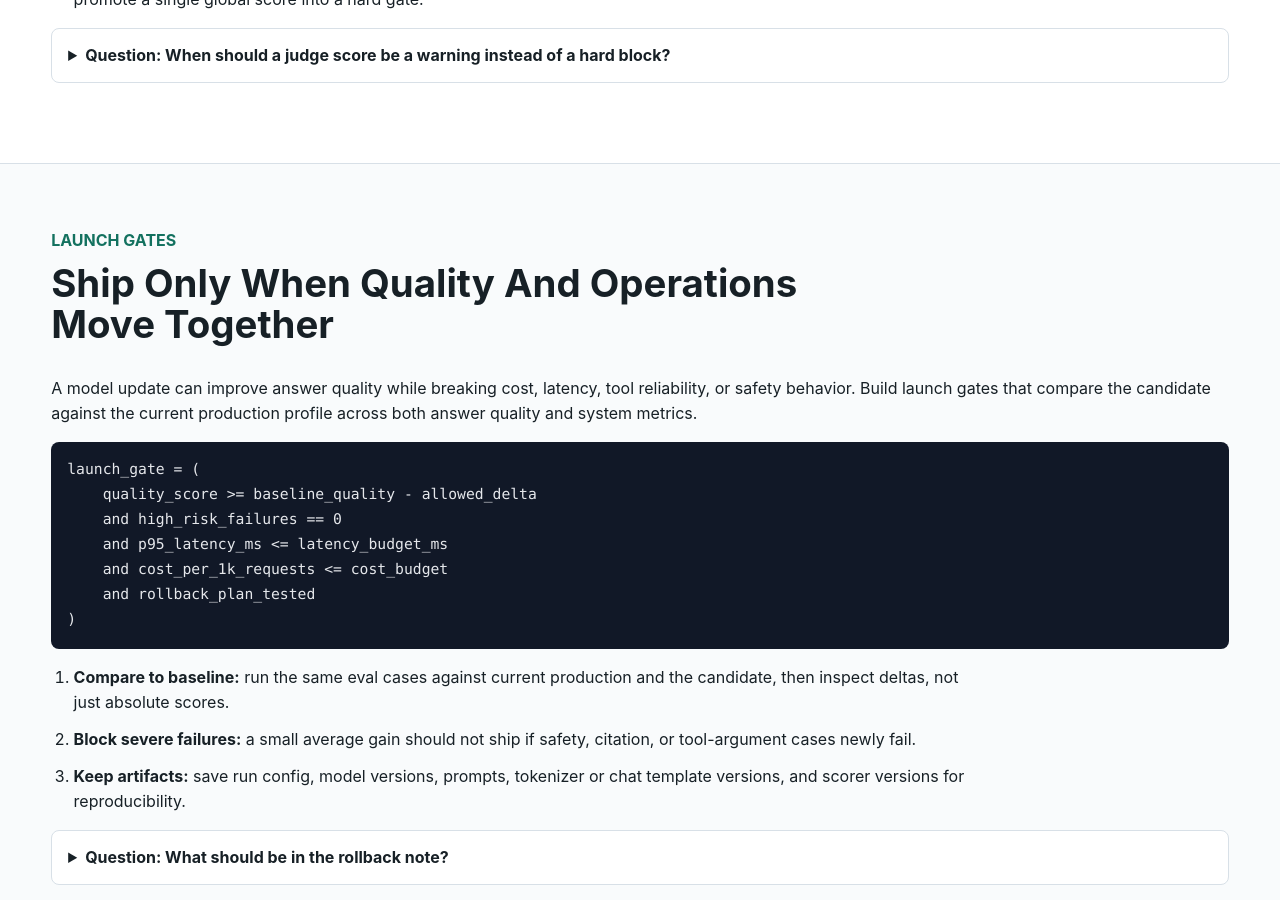
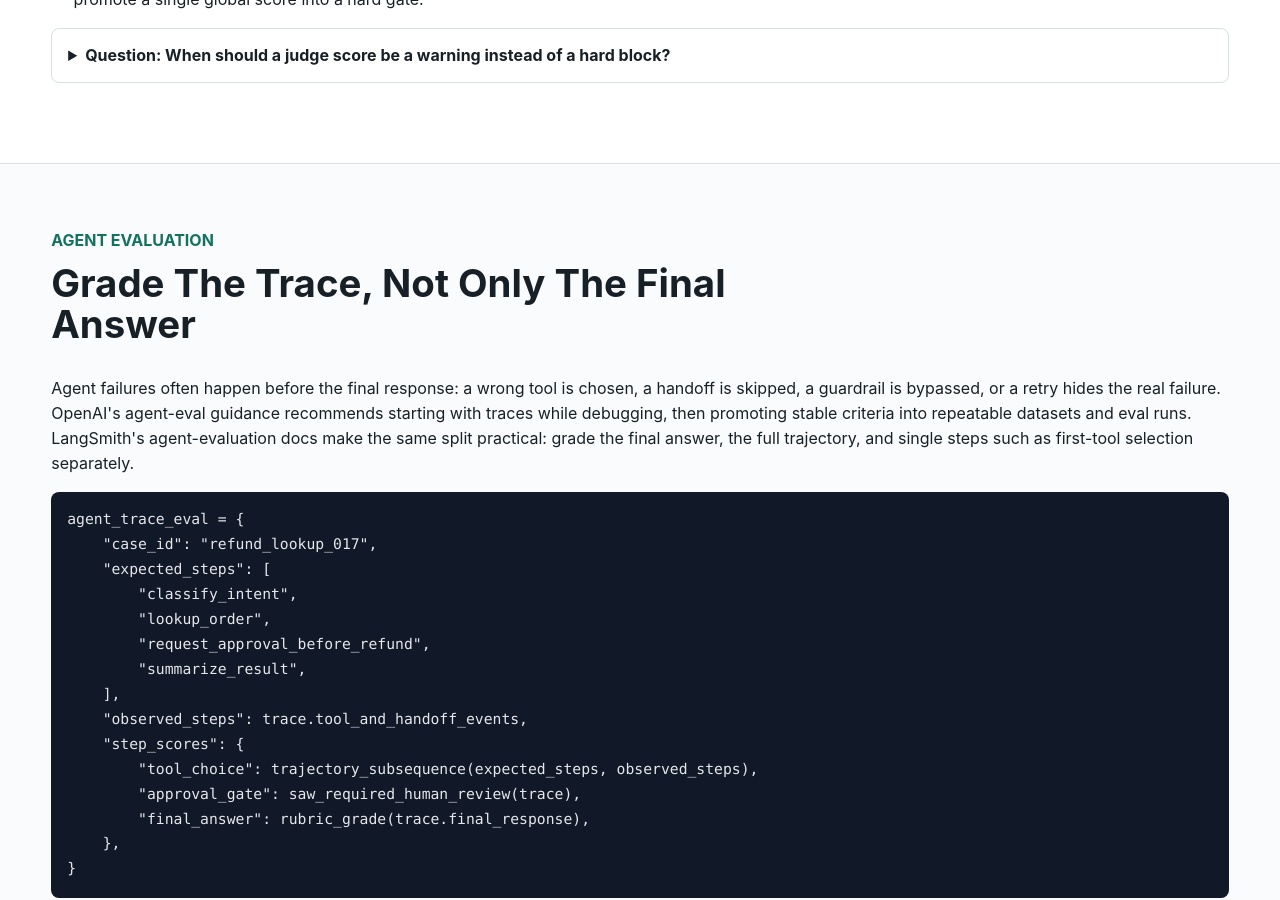
Before and after one commit to kennethli319/kennethli319.github.io, a Jekyll site: the page llm-ml-course/lessons/evaluation.html, which Jekyll copies as it is, in a window 1280 px wide and 900 px high, scrolled down 6834 px. Built offline with Jekyll 4.4.1, drawn with Linux system fonts in a browser that asks for light colours; some of the changed text lies outside the part shown.

Commit message:
Sync LLM course agent trace evaluation

```diff
--- a/llm-ml-course/lessons/evaluation.html
+++ b/llm-ml-course/lessons/evaluation.html
@@ -15,6 +15,7 @@
       <a href="#rag-eval">RAG Eval</a>
       <a href="#rubrics">Rubrics</a>
       <a href="#judges">Judges</a>
+      <a href="#agent-traces">Agent Traces</a>
       <a href="#gates">Gates</a>
     </nav>
     <p class="eyebrow">Module 12</p>
@@ -280,6 +281,53 @@
       </details>
     </section>
 
+    <section id="agent-traces" class="band">
+      <div class="section-head">
+        <p class="eyebrow">Agent Evaluation</p>
+        <h2>Grade The Trace, Not Only The Final Answer</h2>
+      </div>
+      <p>
+        Agent failures often happen before the final response: a wrong tool is
+        chosen, a handoff is skipped, a guardrail is bypassed, or a retry hides
+        the real failure. OpenAI's agent-eval guidance recommends starting with
+        traces while debugging, then promoting stable criteria into repeatable
+        datasets and eval runs. LangSmith's agent-evaluation docs make the same
+        split practical: grade the final answer, the full trajectory, and
+        single steps such as first-tool selection separately.
+      </p>
+      <pre><code>agent_trace_eval = {
+    "case_id": "refund_lookup_017",
+    "expected_steps": [
+        "classify_intent",
+        "lookup_order",
+        "request_approval_before_refund",
+        "summarize_result",
+    ],
+    "observed_steps": trace.tool_and_handoff_events,
+    "step_scores": {
+        "tool_choice": trajectory_subsequence(expected_steps, observed_steps),
+        "approval_gate": saw_required_human_review(trace),
+        "final_answer": rubric_grade(trace.final_response),
+    },
+}</code></pre>
+      <ol class="steps">
+        <li><strong>Start with traces:</strong> inspect model calls, tool calls, guardrails, handoffs, and custom events before writing a broad judge rubric.</li>
+        <li><strong>Promote stable failures:</strong> once a trace pattern repeats, turn it into a dataset case with expected steps and forbidden steps.</li>
+        <li><strong>Score components:</strong> keep first-tool choice, tool arguments, approval path, final answer, latency, and cost as separate fields.</li>
+        <li><strong>Replay after changes:</strong> run the same trace-shaped cases when prompts, tool schemas, guardrails, routing, or model versions change.</li>
+      </ol>
+      <details class="qa">
+        <summary>Question: Why can a final-answer eval miss an agent regression?</summary>
+        <p>The agent may eventually answer correctly after calling the wrong tool, skipping an approval gate, leaking a tool error into context, or taking an expensive retry path. Trace-level scores catch the broken workflow before it becomes a user-visible incident.</p>
+      </details>
+      <p>
+        Sources:
+        <a href="https://developers.openai.com/api/docs/guides/agent-evals">OpenAI agent evals guide</a>,
+        <a href="https://github.com/openai/openai-agents-python/blob/main/docs/tracing.md">OpenAI Agents SDK tracing docs</a>,
+        <a href="https://docs.langchain.com/langsmith/evaluate-complex-agent">LangSmith complex-agent evaluation docs</a>.
+      </p>
+    </section>
+
     <section id="gates" class="band">
       <div class="section-head">
         <p class="eyebrow">Launch Gates</p>
```
